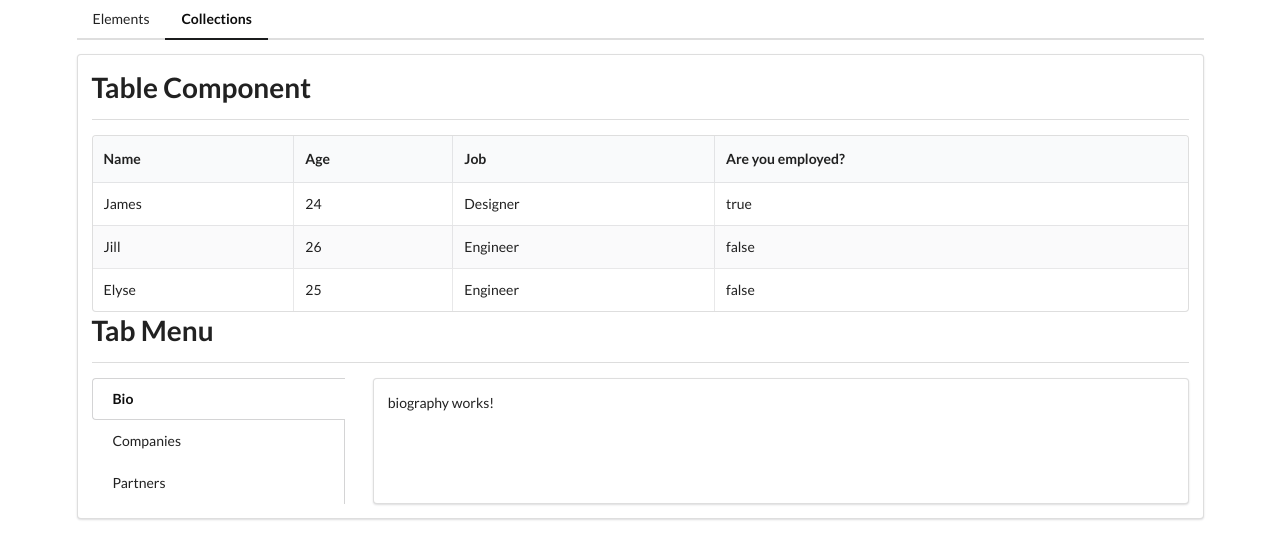
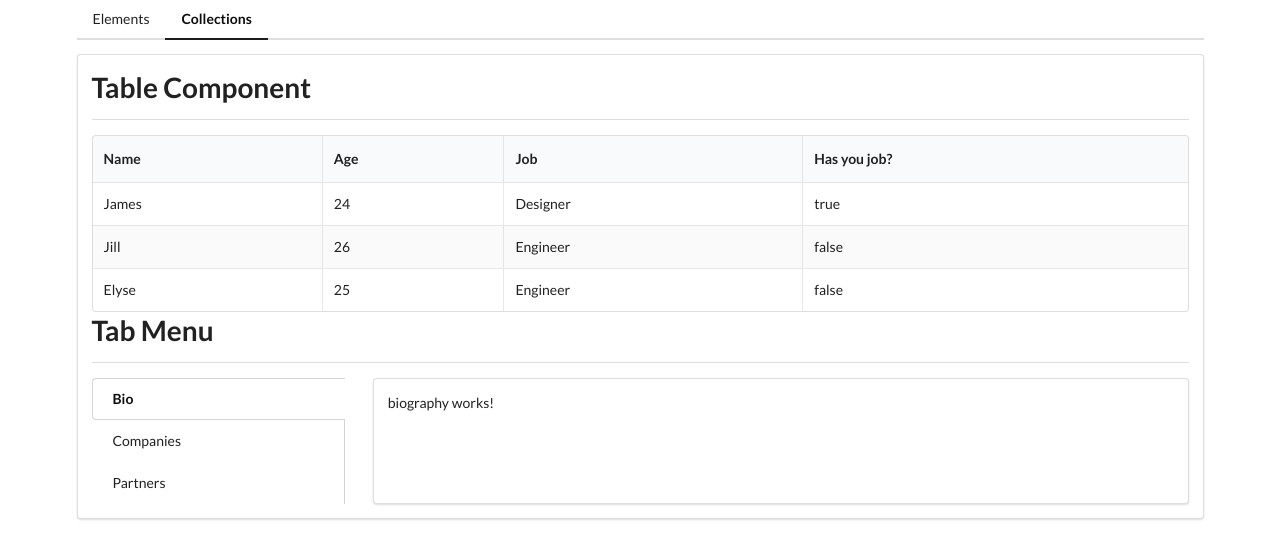
Before and after one commit to uspehgp/Components, an Angular app: page /collections in a window 1280 px wide. Shown: the top 558 px of the page. Built offline with nearby package versions, Linux system fonts and the light colour scheme.

Commit message:
separate tab component

```diff
--- a/src/app/collections/collections-home/collections-home.component.html
+++ b/src/app/collections/collections-home/collections-home.component.html
@@ -1,9 +1,7 @@
 <app-divider>Table Component</app-divider>
 <app-table classNames="striped celled" [data]="data" [headers]="headers"></app-table>
 <app-divider>Tab Menu</app-divider>
-<div class="ui grid">
-  <div class="four wide column">
-    <div class="ui vertical fluid tabular menu">
+<app-tabs>
   <a class="item" [routerLink]="['/collections']" routerLinkActive="active" [routerLinkActiveOptions]="{exact: true}">
     Bio
   </a>
@@ -13,11 +11,4 @@
   <a class="item" routerLink="./partners" routerLinkActive="active">
     Partners
   </a>
-    </div>
-  </div>
-  <div class="twelve wide stretched column">
-    <div class="ui segment">
-      <router-outlet></router-outlet>
-    </div>
-  </div>
-</div>
+</app-tabs>
--- a/src/app/collections/collections-home/collections-home.component.ts
+++ b/src/app/collections/collections-home/collections-home.component.ts
@@ -15,7 +15,7 @@ export class CollectionsHomeComponent implements OnInit {
     { key: 'name', label: 'Name' },
     { key: 'age', label: 'Age' },
     { key: 'job', label: 'Job' },
-    {key: 'employed', label: 'Are you employed?'}
+    {key: 'employed', label: 'Has you job?'}
   ];
 
   constructor() {}
--- a/src/app/collections/collections.module.ts
+++ b/src/app/collections/collections.module.ts
@@ -8,6 +8,7 @@ import {SharedModule} from "../shared/shared.module";
 import { CompaniesComponent } from './companies/companies.component';
 import { PartnersComponent } from './partners/partners.component';
 import { BiographyComponent } from './biography/biography.component';
+import { TabsComponent } from './tabs/tabs.component';
 
 
 @NgModule({
@@ -16,7 +17,8 @@ import { BiographyComponent } from './biography/biography.component';
     TableComponent,
     CompaniesComponent,
     PartnersComponent,
-    BiographyComponent
+    BiographyComponent,
+    TabsComponent
   ],
   exports: [],
   imports: [
--- /dev/null
+++ b/src/app/collections/tabs/tabs.component.html
@@ -0,0 +1,12 @@
+<div class="ui grid">
+  <div class="four wide column">
+    <div class="ui vertical fluid tabular menu">
+      <ng-content></ng-content>
+    </div>
+  </div>
+  <div class="twelve wide stretched column">
+    <div class="ui segment">
+      <router-outlet></router-outlet>
+    </div>
+  </div>
+</div>
--- /dev/null
+++ b/src/app/collections/tabs/tabs.component.ts
@@ -0,0 +1,15 @@
+import { Component, OnInit } from '@angular/core';
+
+@Component({
+  selector: 'app-tabs',
+  templateUrl: './tabs.component.html',
+  styleUrls: ['./tabs.component.css']
+})
+export class TabsComponent implements OnInit {
+
+  constructor() { }
+
+  ngOnInit(): void {
+  }
+
+}
```
Also changed, not shown: src/app/collections/tabs/tabs.component.css (added). Lines whose indentation alone changed are shown as unchanged.
